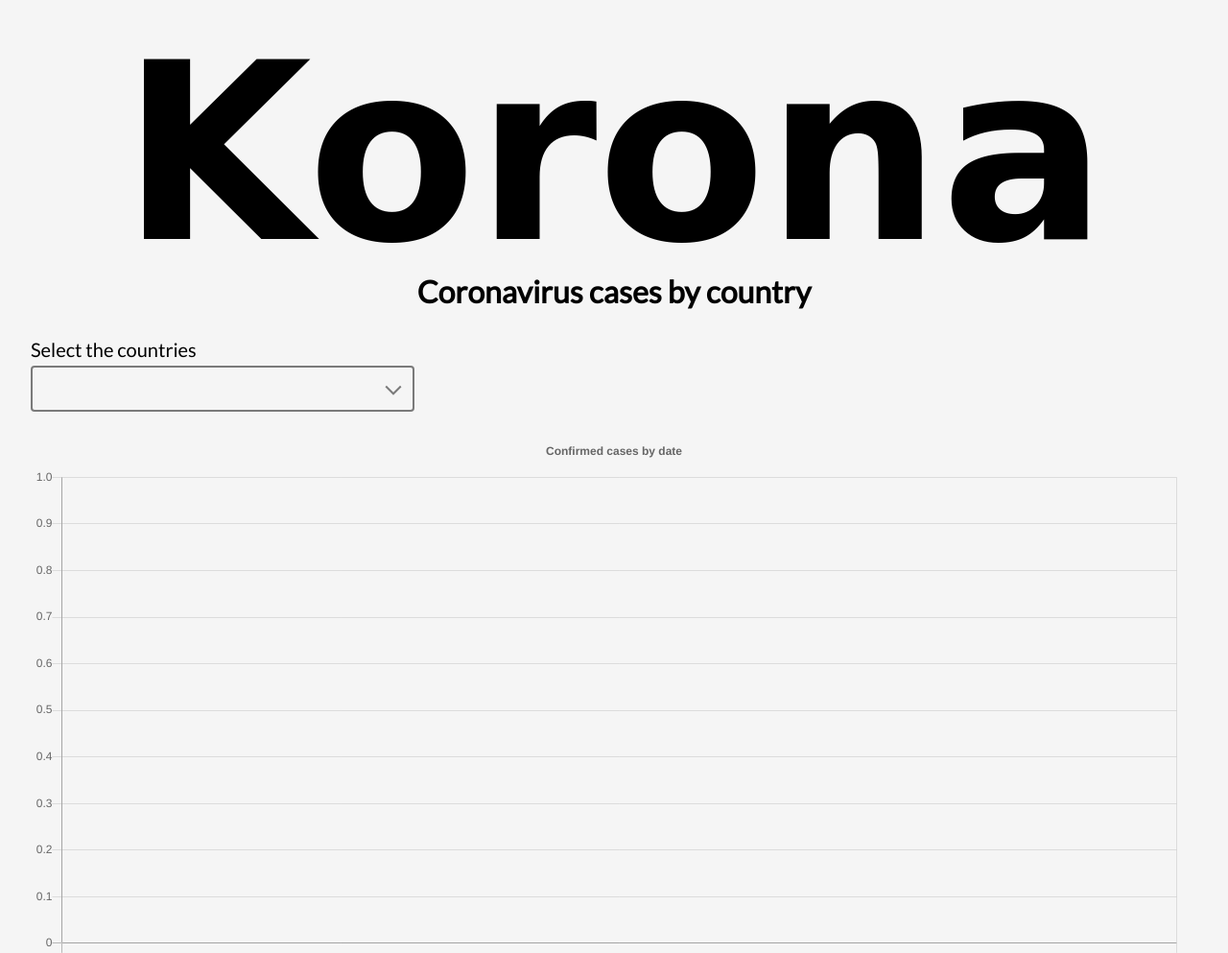
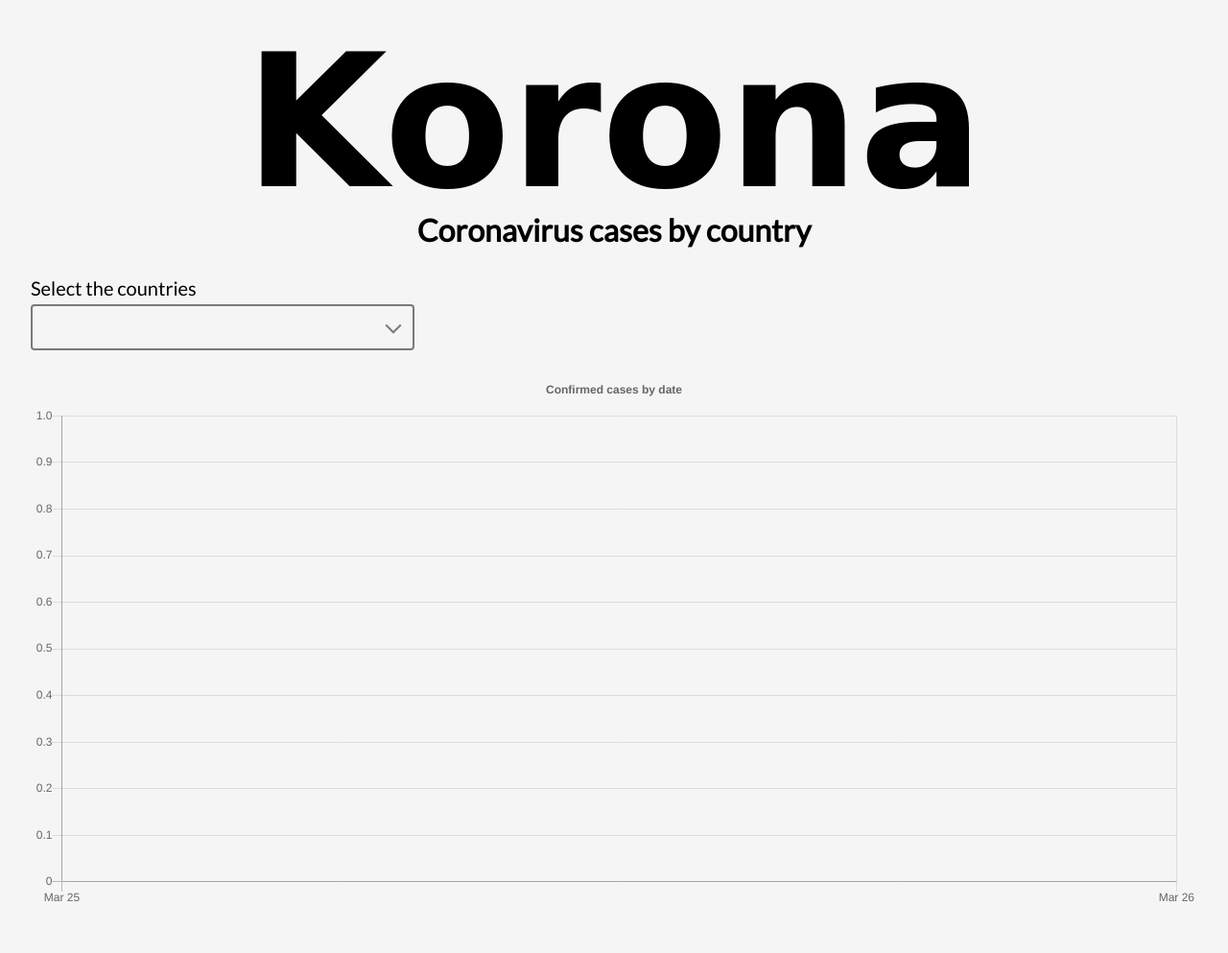
Before and after one commit to KonradLinkowski/Korona, a website built with Parcel: page src/index.html in a window 1280 px wide. Shown: the top 993 px of the page at 96% size. Built offline with nearby package versions, Linux system fonts and the light colour scheme; no server answers; a web font is replaced by a local one.

Commit message:
Adjust header font

```diff
--- a/src/main.css
+++ b/src/main.css
@@ -47,7 +47,7 @@ body {
   }
 
   .header .title {
-    font-size: 16rem;
+    font-size: 12rem;
   }
 
   .header .sub-title {
```
